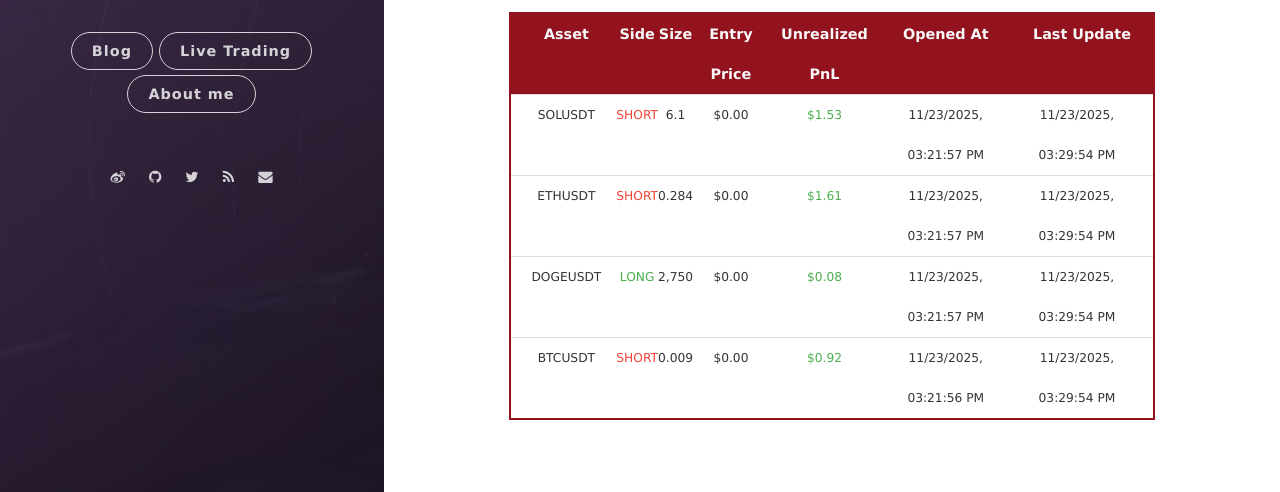
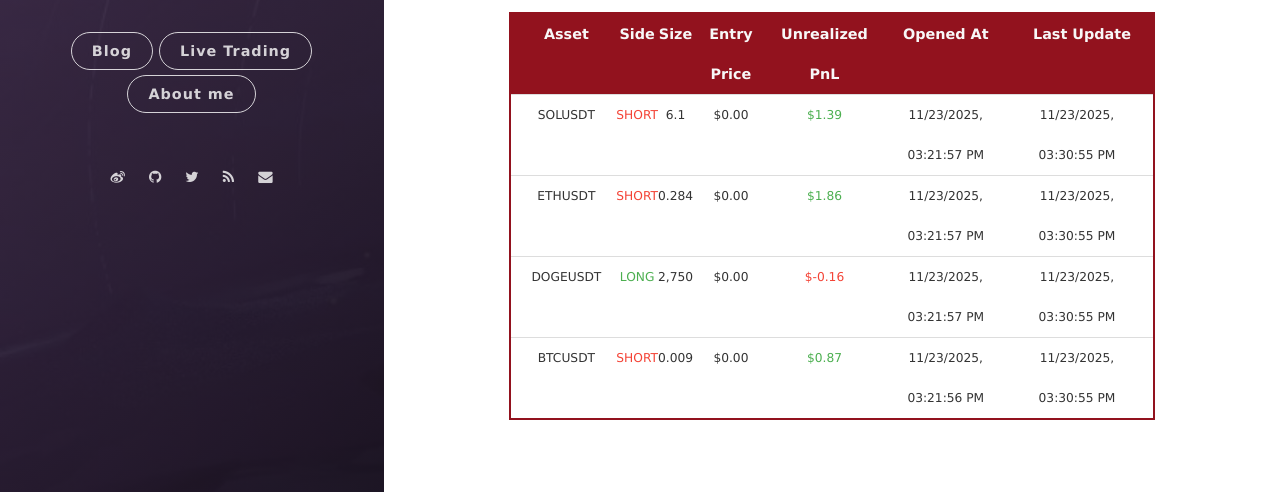
Before and after one commit to leeyegy/leeyegy.github.io, a Jekyll site: the page built from live-trading.html, in a window 1280 px wide and 1107 px high. Shown: the part 587-1079 px from the top of the window. Built offline with Jekyll 4.4.1, drawn with Linux system fonts in a browser that asks for light colours; nearby versions of some CDN libraries.

Commit message:
AccountMonitor: refresh positions 2025-11-23T23:30:55+08:00

```diff
--- a/assets/data/binance/positions.json
+++ b/assets/data/binance/positions.json
@@ -4,35 +4,35 @@
     "side": "SHORT",
     "size": 6.1,
     "entryPrice": 0.0,
-    "unrealizedPnl": 1.525,
+    "unrealizedPnl": 1.38960677,
     "openedAt": "2025-11-23T23:21:57+08:00",
-    "reportedAt": "2025-11-23T23:29:54+08:00"
+    "reportedAt": "2025-11-23T23:30:55+08:00"
   },
   {
     "symbol": "ETHUSDT",
     "side": "SHORT",
     "size": 0.284,
     "entryPrice": 0.0,
-    "unrealizedPnl": 1.61028,
+    "unrealizedPnl": 1.86477482,
     "openedAt": "2025-11-23T23:21:57+08:00",
-    "reportedAt": "2025-11-23T23:29:54+08:00"
+    "reportedAt": "2025-11-23T23:30:55+08:00"
   },
   {
     "symbol": "DOGEUSDT",
     "side": "LONG",
     "size": 2750.0,
     "entryPrice": 0.0,
-    "unrealizedPnl": 0.0825,
+    "unrealizedPnl": -0.155925,
     "openedAt": "2025-11-23T23:21:57+08:00",
-    "reportedAt": "2025-11-23T23:29:54+08:00"
+    "reportedAt": "2025-11-23T23:30:55+08:00"
   },
   {
     "symbol": "BTCUSDT",
     "side": "SHORT",
     "size": 0.009,
     "entryPrice": 0.0,
-    "unrealizedPnl": 0.91545123,
+    "unrealizedPnl": 0.8667,
     "openedAt": "2025-11-23T23:21:56+08:00",
-    "reportedAt": "2025-11-23T23:29:54+08:00"
+    "reportedAt": "2025-11-23T23:30:55+08:00"
   }
 ]
```
